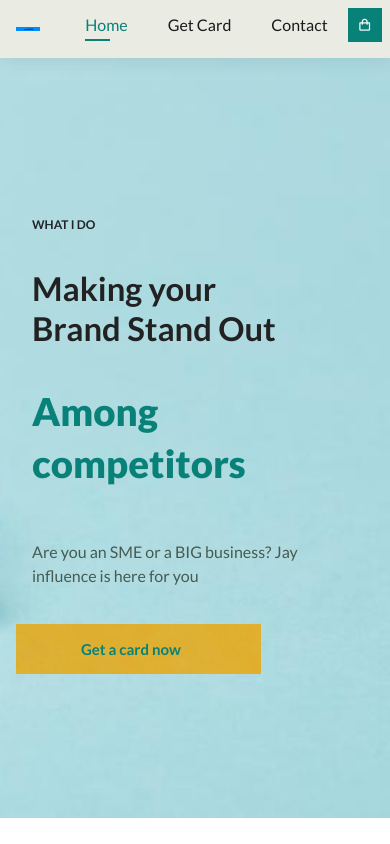
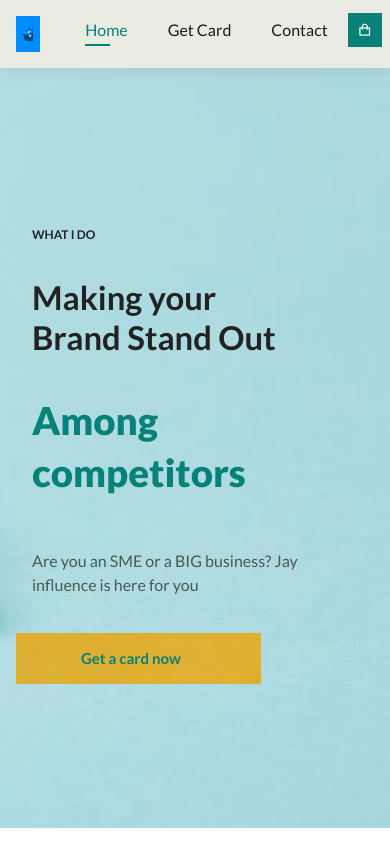
Before and after one commit to Emzzy241/Jay-Influence, a plain HTML site: page index.html in a window 390 px wide. Shown: the top 844 px of the page. Drawn offline with nearby package versions, Linux system fonts and the light colour scheme.

Commit message:
done with everything, adding images now

```diff
--- a/css/styles.css
+++ b/css/styles.css
@@ -867,6 +867,11 @@ and the effect that shows we're in a particular page
         font-weight: 530;
         font-size: 1.9rem;
     }
+    .logo{
+        height: 6.5rem;
+        width: 5rem;
+
+    }
 
 
 }
--- a/index.html
+++ b/index.html
@@ -32,7 +32,7 @@
 
 
     <section id="header">
-        <a href="#"><img src="./img/1Nike.jpeg" class="logo" height="20" width="40" alt=""></a>
+        <a href="#"><img src="./img/1Nike.jpeg" class="logo" height="35" width="40" alt=""></a>
 
         <div>
             <ul id="navbar">
```
